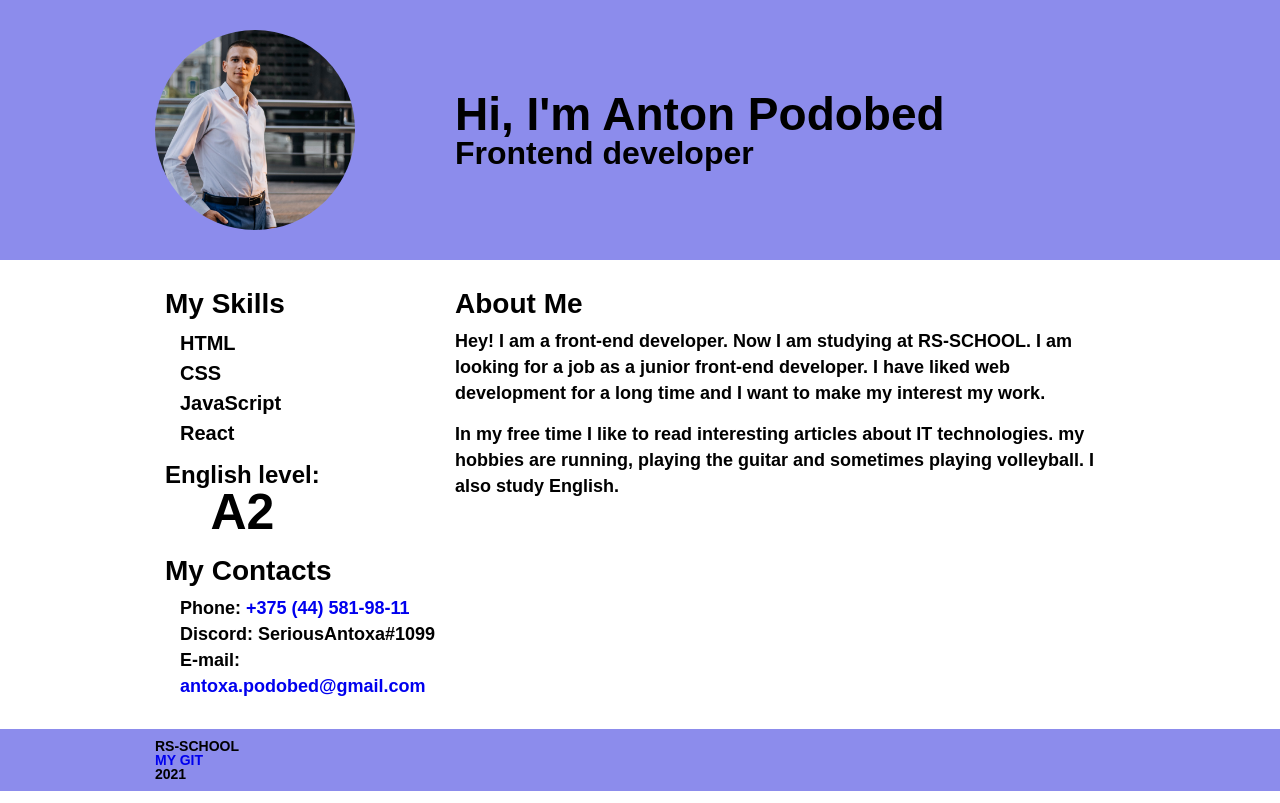
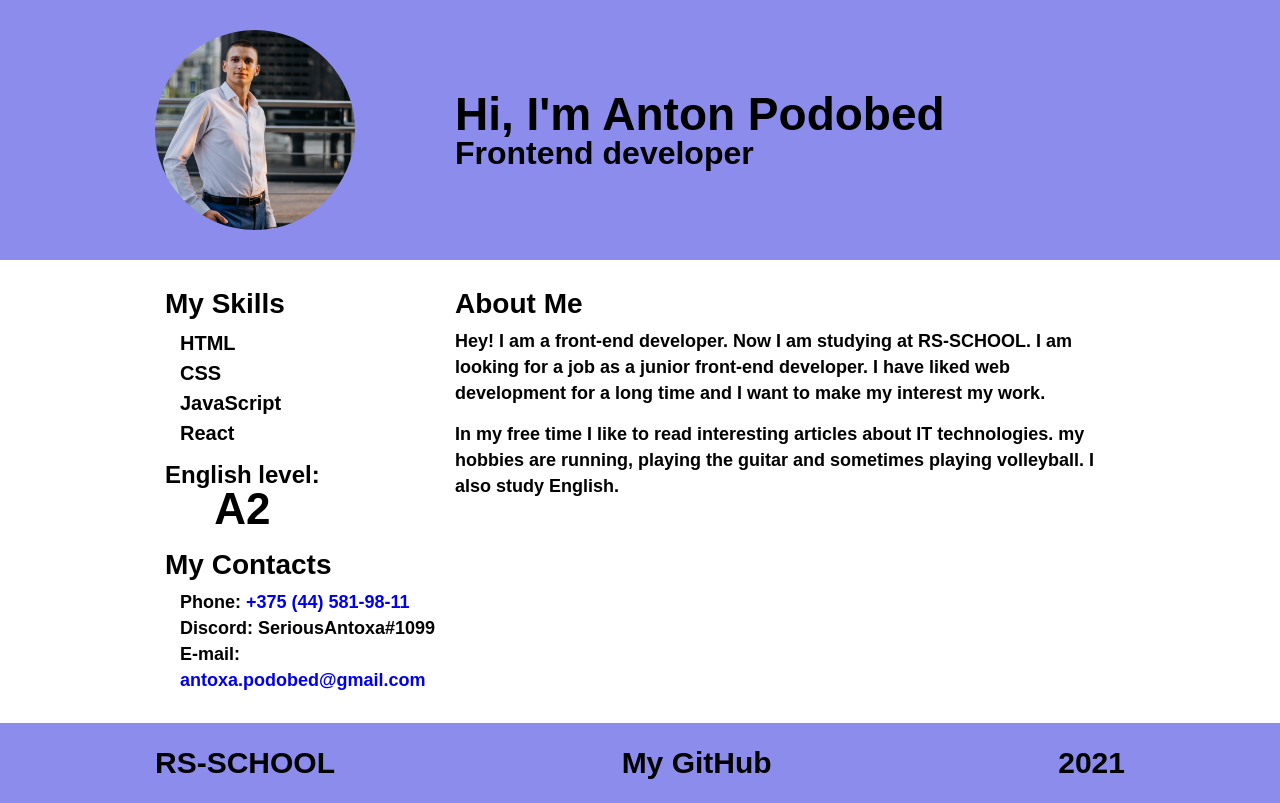
Before and after one commit to SeriousAntoxa/rsschool-cv, a plain HTML site: page index.html in a window 1280 px wide. Drawn offline with Linux system fonts and the light colour scheme.

Commit message:
fix: update footer

```diff
--- a/index.html
+++ b/index.html
@@ -80,11 +80,13 @@
 
       <footer class="footer">
          <div class="container content">
-            <ul class="">
-               <li>RS-SCHOOL</li>
-               <li><a href="https://github.com/SeriousAntoxa">MY GIT</a></li>
-               <li>2021</li>
-            </ul>
+            <div class="footer__main">
+               <ul class="footer__items">
+                  <li class="footer__item"><a href="https://app.rs.school">RS-SCHOOL</a></li>
+                  <li class="footer__item"><a href="https://github.com/SeriousAntoxa">My GitHub</a></li>
+                  <li class="footer__item">2021</li>
+               </ul>
+            </div>
          </div>
       </footer>
 
--- a/style.css
+++ b/style.css
@@ -143,15 +143,10 @@ h3{
    min-width: 300px;
 }
 
-.column_right {
-}
-
 .header__foto img {
    width: 200px;
    border-radius: 50%;
 }
-
-
 
 .main {
    flex: 1 1 auto;
@@ -164,7 +159,6 @@ h3{
    padding: 20px 0px;
    display: flex;
    flex-direction: column;
-
 }
 
 .main__content {
@@ -203,7 +197,7 @@ h3{
 }
 .english__level {
    align-self: center;
-   font-size: 50px;
+   font-size: 44px;
 }
 .contacts__items {
    padding: 10px 0px 0px 15px;
@@ -222,6 +216,7 @@ h3{
 .about__info {
    margin: 10px 0 0 0;
 }
+
 .about__info p {
    font-size: 18px;
    line-height: 26px;
@@ -230,3 +225,17 @@ h3{
 .footer {
    background-color: rgb(140, 140, 236);
 }
+
+.footer__items {
+   display: flex;
+   justify-content: space-between;
+   margin: 15px 0 15px 0;
+}
+
+.footer__item {
+   font-size: 30px;
+}
+
+.footer__item a {
+   color: #000000;
+}
```
